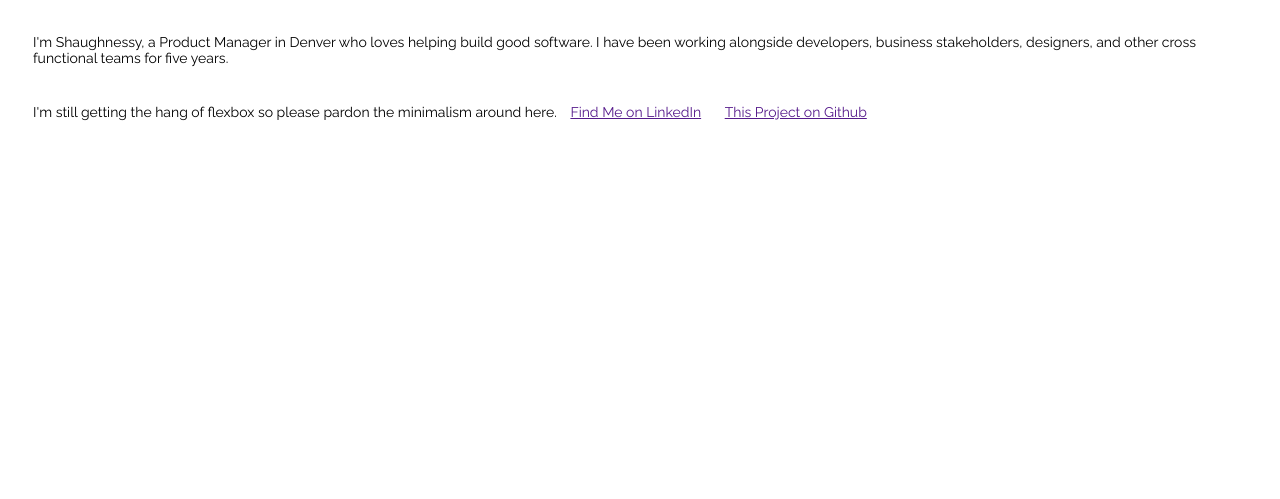
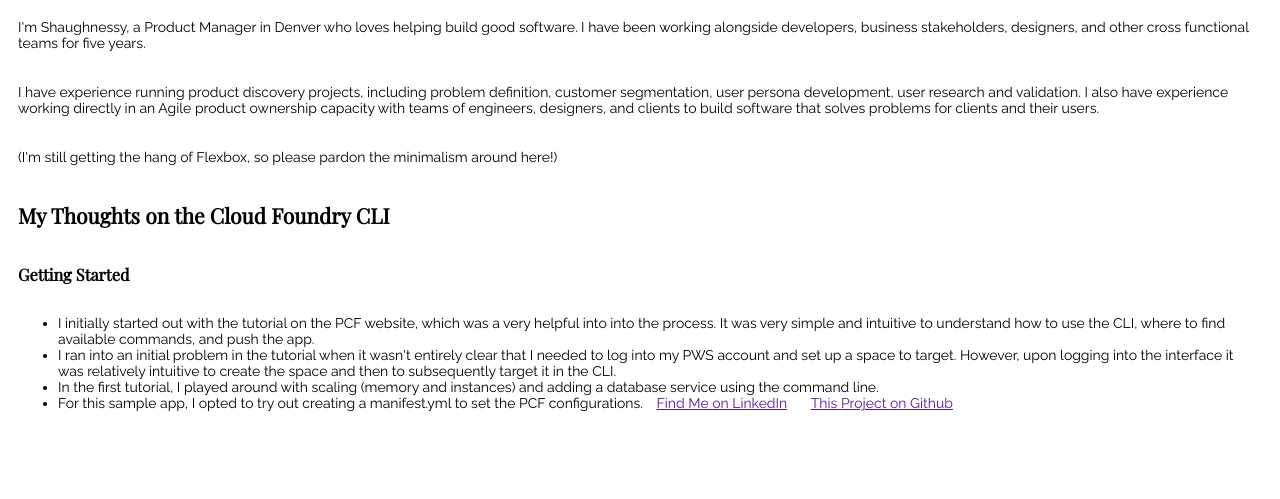
Before and after one commit to scspeirs/speirs-hello, a plain HTML site: page index.html in a window 1280 px wide. Shown: the part 301-800 px from the top of the page. Drawn offline with nearby package versions, Linux system fonts and the light colour scheme.

Commit message:
Add content and fix typo in the manifest.yml

```diff
--- a/index.html
+++ b/index.html
@@ -12,7 +12,16 @@
   <img src="https://s3-us-west-2.amazonaws.com/speirs-hello/images/DSC_0640_smaller.png" style="width:300px;border-radius:180px;"/>
   <h2>Hi, Pivotal Cloud Foundry team!</h2>
   <p>I'm Shaughnessy, a Product Manager in Denver who loves helping build good software. I have been working alongside developers, business stakeholders, designers, and other cross functional teams for five years.</p>
-  <p>I'm still getting the hang of flexbox so please pardon the minimalism around here.
+  <p>I have experience running product discovery projects, including problem definition, customer segmentation, user persona development, user research and validation. I also have experience working directly in an Agile product ownership capacity with teams of engineers, designers, and clients to build software that solves problems for clients and their users.</p>
+  <p>(I'm still getting the hang of Flexbox, so please pardon the minimalism around here!)</p>
+
+  <h2>My Thoughts on the Cloud Foundry CLI</h2>
+  <h3>Getting Started</h3>
+  <ul>
+    <li>I initially started out with the tutorial on the PCF website, which was a very helpful into into the process. It was very simple and intuitive to understand how to use the CLI, where to find available commands, and push the app.
+    <li>I ran into an initial problem in the tutorial when it wasn't entirely clear that I needed to log into my PWS account and set up a space to target. However, upon logging into the interface it was relatively intuitive to create the space and then to subsequently target it in the CLI.
+    <li>In the first tutorial, I played around with scaling (memory and instances) and adding a database service using the command line.
+    <li>For this sample app, I opted to try out creating a manifest.yml to set the PCF configurations.
   <a href src="https://www.linkedin.com/in/shaughnessyspeirs/">Find Me on LinkedIn</a>
   <a href src="https://github.com/scspeirs/speirs-hello">This Project on Github</a>
 </div>
--- a/style.css
+++ b/style.css
@@ -28,12 +28,12 @@
 }
 
 p {
-  padding: 5px;
+  padding-bottom:5px;
 }
 
 .container {
   display: flex;
   justify-content:center;
   flex-direction: column;
-  padding: 20px;
+  padding: 10px;
 }
```
Also changed, not shown: 1 other file.
